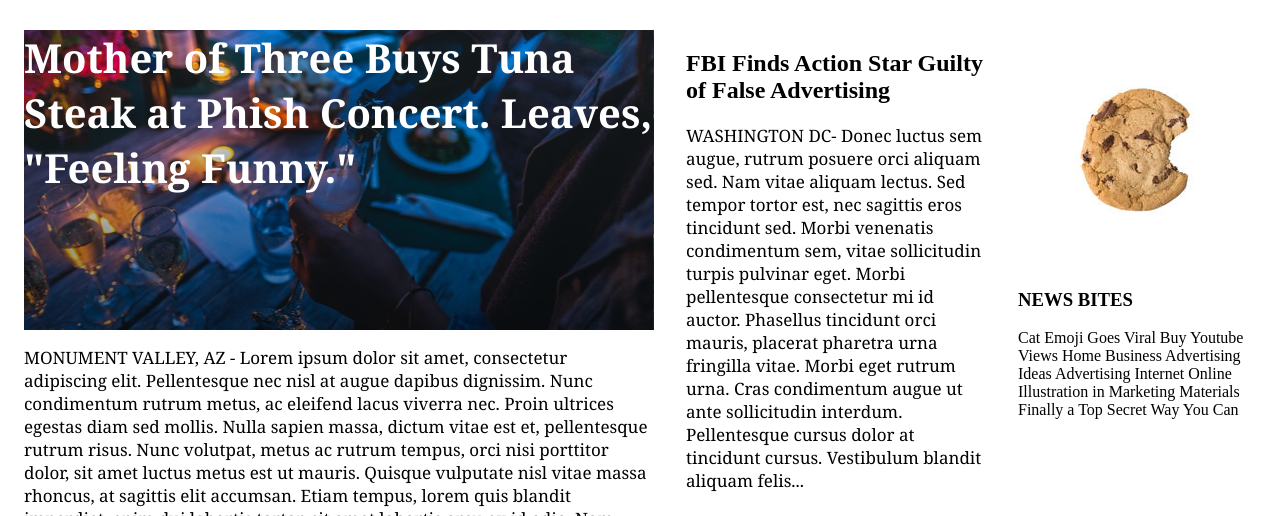
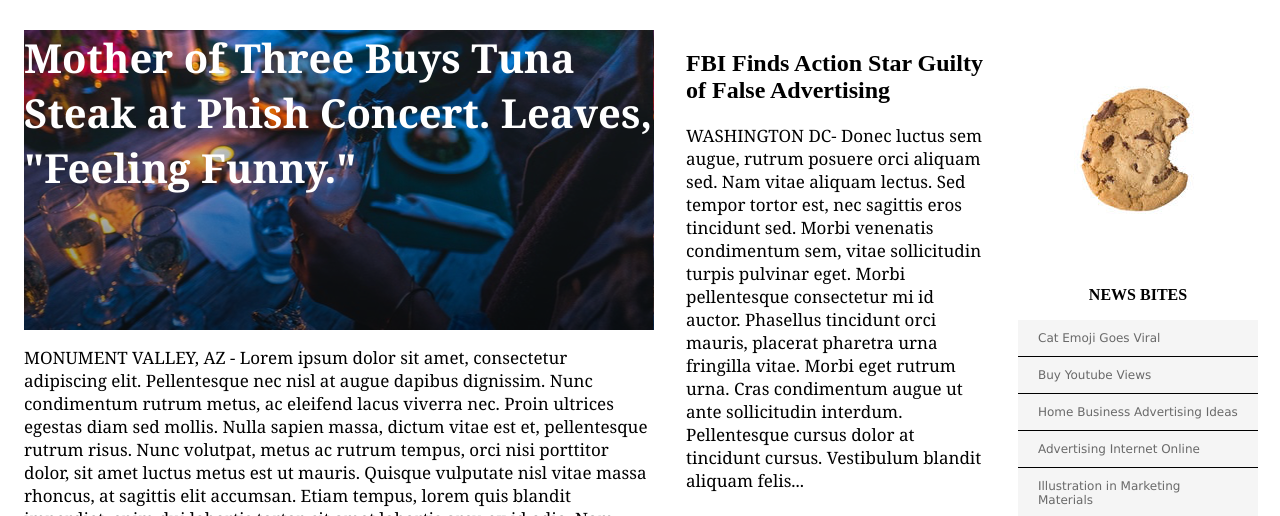
Before and after one commit to mrduke44/mytimes, a plain HTML site: page index.html in a window 1280 px wide. Shown: the part 86-602 px from the top of the page. Drawn offline with Linux system fonts and the light colour scheme.

Commit message:
News bites styling

```diff
--- a/resources/css/style.css
+++ b/resources/css/style.css
@@ -120,5 +120,20 @@ nav span{
   margin-top:16px;
 }
 
+.news-bites h3 {
+  font-size: 16px;
+  font-weight: bold;
+  text-align: center;
+}
+
+.news-bites .bite {
+  background-color: WhiteSmoke;
+  font-family: Verdana;
+  font-size: 12px;
+  color: DimGray;
+  display:block;
+  border-bottom: 1px solid black;
+  padding: 11px 20px;
+}
 
 /* Footer styles */
```
